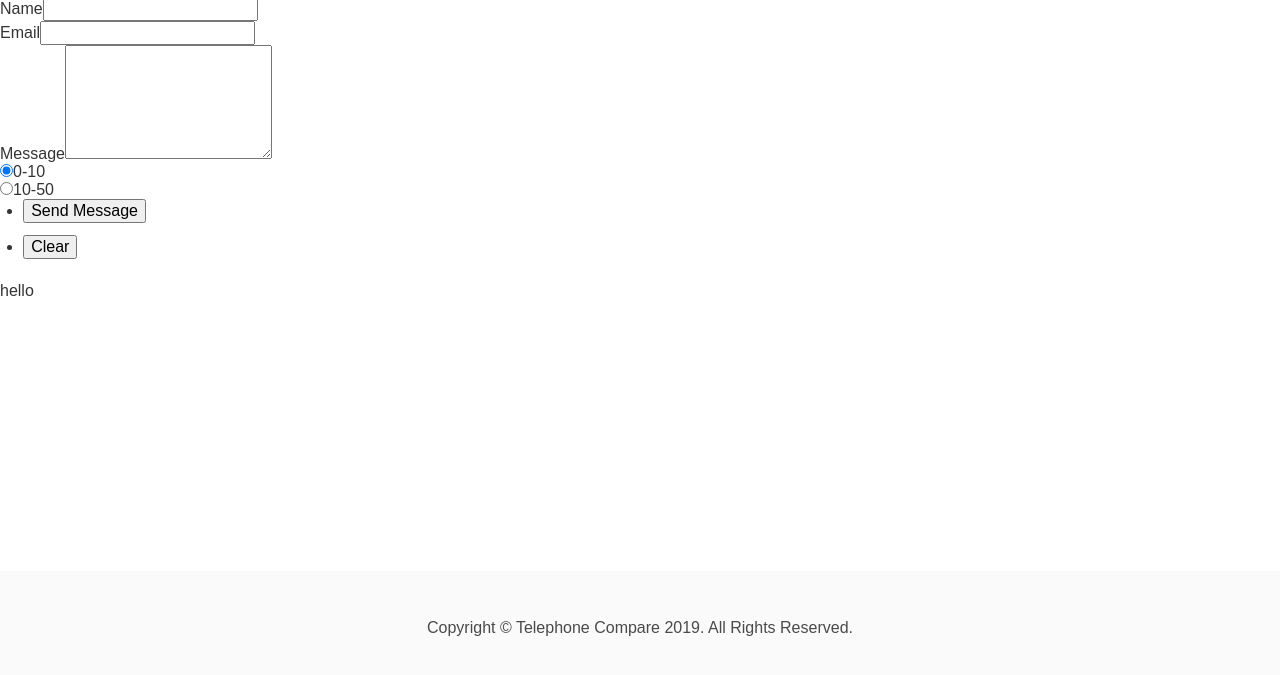
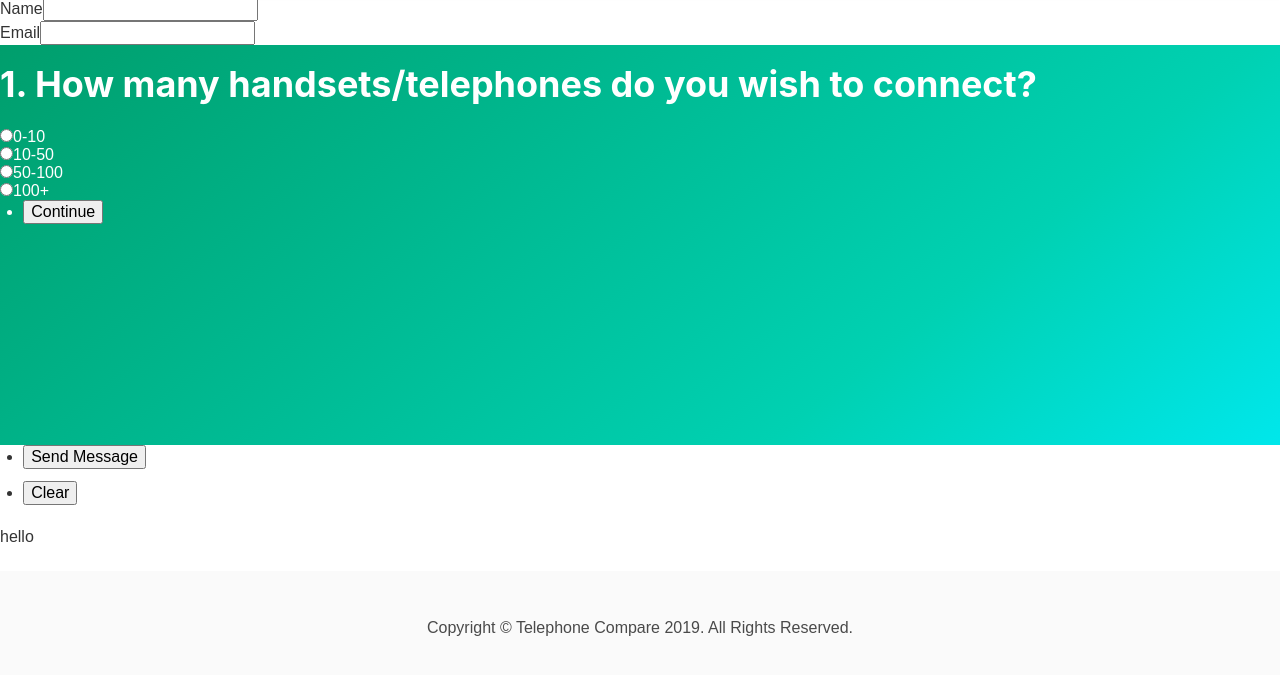
Before and after one commit to tonybatty/telephone-compare, a Gatsby site: page / in a window 1280 px wide. Shown: the part 67-742 px from the top of the page. Built offline with nearby package versions, Linux system fonts and the light colour scheme; Gatsby itself is replaced by a stand-in of ours.

Commit message:
testing form with netlify

```diff
--- a/src/components/form/FormStep1.js
+++ b/src/components/form/FormStep1.js
@@ -3,7 +3,6 @@ import PropTypes from "prop-types";
 
 const FormStep1 = ({ handleInputChange, handsets, nextStep }) => (
   <div className="form">
-    <input type="hidden" name="bot-field" />
     <h1>1. How many handsets/telephones do you wish to connect?</h1>
 
     <div className="form-check">
--- a/src/components/form/form.js
+++ b/src/components/form/form.js
@@ -70,7 +70,7 @@ class Form extends Component {
 
     return (
       <form
-        name="contact"
+        name="test"
         method="post"
         data-netlify="true"
         data-netlify-honeypot="bot-field"
@@ -85,29 +85,11 @@ class Form extends Component {
           <input type="text" name="email" id="email" />
         </div>
 
-
-        <Form2></Form2>
-
-        <div className="form-check">
-          <input
-            type="radio"
-            name="handsets"
-            value="0-10"
-            className="form-check__input"
-            checked="true"
-          />
-          <label htmlFor="handsets">0-10</label>
-        </div>
-
-        <div className="form-check">
-          <input
-            type="radio"
-            name="handsets"
-            value="10-50"
-            className="form-check__input"
-          />
-          <label htmlFor="handsets">10-50</label>
-        </div>
+        <FormStep1
+          handleInputChange={this.handleInputChange}
+          handsets={handsets}
+          nextStep={this.nextStep}
+        />
 
         <ul className="actions">
           <li>
```
